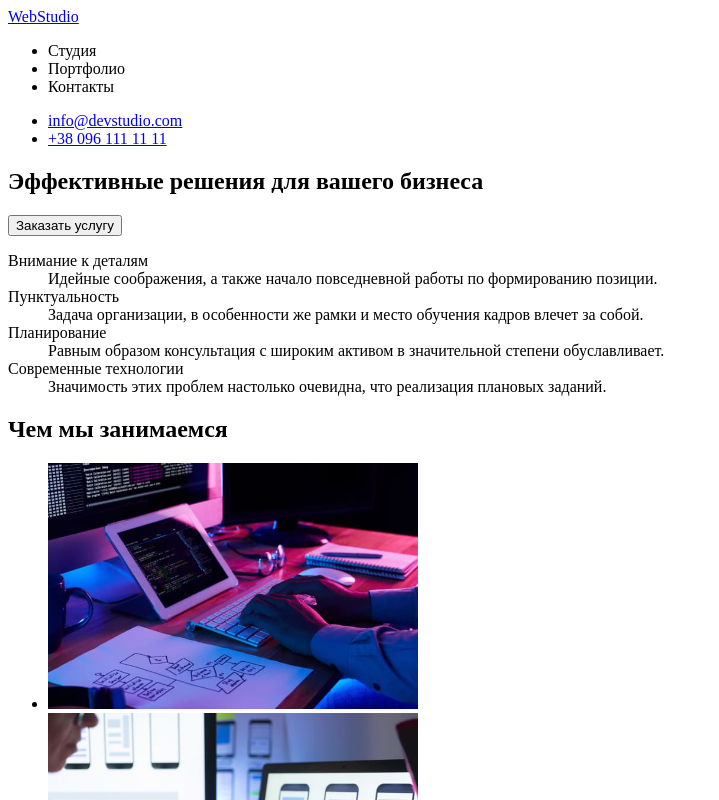
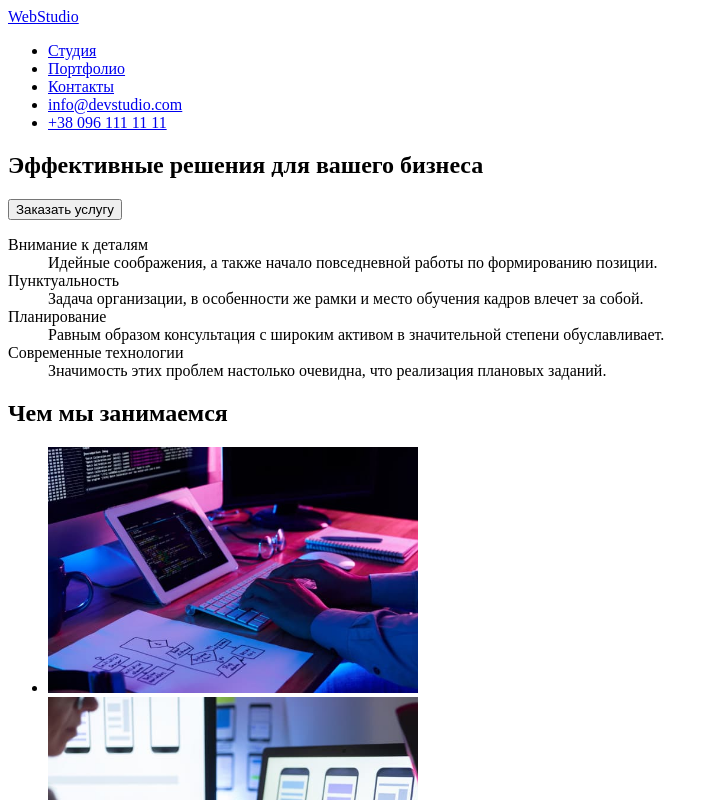
Before and after one commit to Alexkmd/goit-markup-hw-01, a plain HTML site: page index.html in a window 1280 px wide. Shown: the top 800 px of the page, without its empty margins (0-719 px from the left). Drawn offline with Linux system fonts and the light colour scheme.

Commit message:
Update index.html
версия : легкое разочарование

```diff
--- a/index.html
+++ b/index.html
@@ -11,17 +11,13 @@
     <header>
       <!--Main-WebStudio-->
       <a href="/">WebStudio</a>
-      <ul>
-        <li>Студия</li>
-        <li>Портфолио</li>
-        <li>Контакты</li>
-      </ul>
-      <nav>
-        <ul>
-          <li><a href="mailto:info@devstudio.com">info@devstudio.com</a></li>
-          <li><a href="tel:+380961111111">+38 096 111 11 11</a></li>
-        </ul>
-      </nav>
+            <ul>
+            <li><a href="Студия">Студия</a></li>
+            <li><a href="Портфолио">Портфолио</a></li>
+            <li><a href="Контакты">Контакты</a></li>
+            <li><a href="mailto:info@devstudio.com">info@devstudio.com</a></li>
+            <li><a href="tel:+380961111111">+38 096 111 11 11</a></li>
+            </ul>
     </header>
 
     <main>
@@ -105,14 +101,14 @@
       </section>
     </main>
     <footer>
+        <a href="/">WebStudio</a>
+    <address>
       <ul>
-        <li><a href="/">WebStudio</a></li>
-        <li>
-          <a href="/"> г. Киев, пр-т Леси Украинки, 26</a>
-        </li>
+        <li><a href="/"> г. Киев, пр-т Леси Украинки, 26</a></li>
         <li><a href="mailto:info@devstudio.com">info@devstudio.com</a></li>
         <li><a href="tel:+380961111111">+38 096 111 11 11</a></li>
       </ul>
+    </address>
     </footer>
   </body>
 </html>
```
